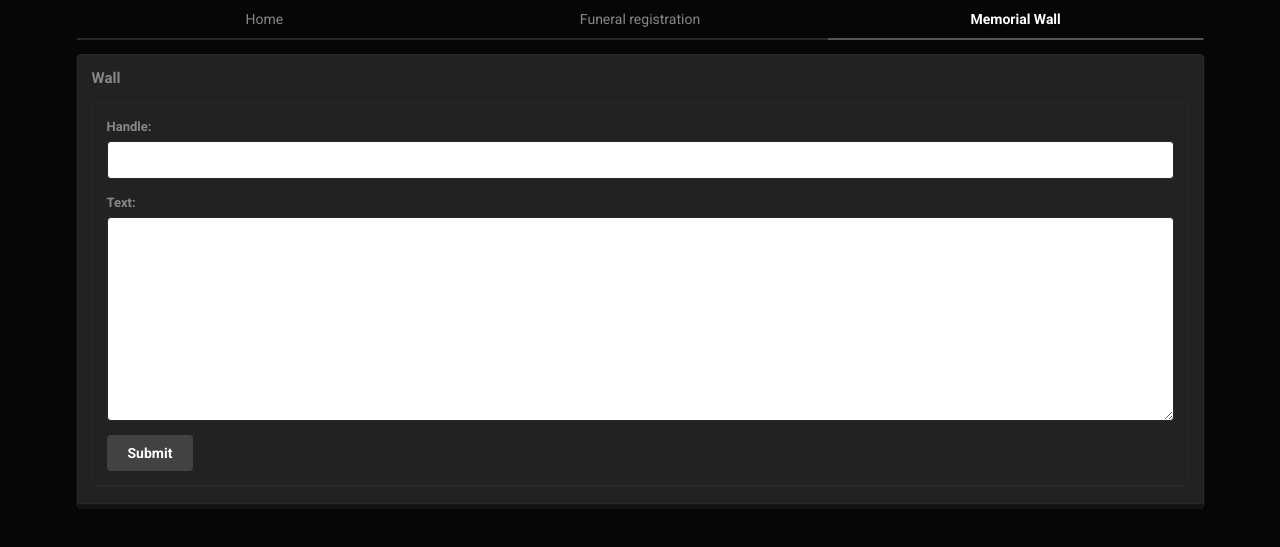
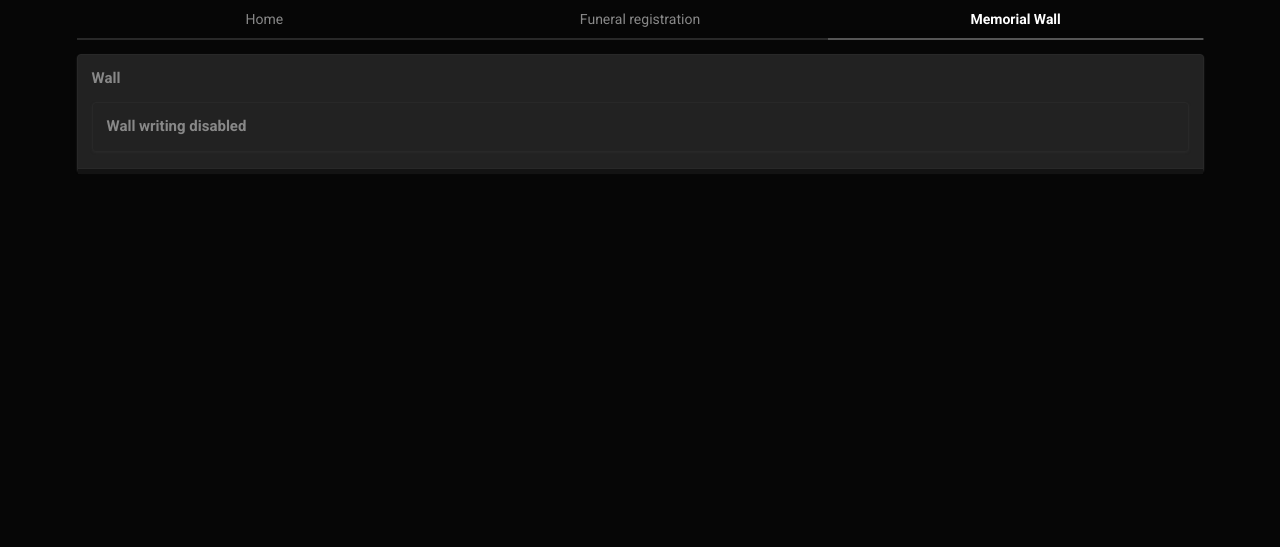
Before and after one commit to T-101/ddt.accession.org, a Django app: page /wall/ in a window 1280 px wide. Shown: the top 547 px of the page. Run offline with Django 3.2, Linux system fonts and the light colour scheme; data that the repository does not hold is empty.

Commit message:
templates to hide/render post forms

```diff
--- a/ddt/templates/ddt/wall.html
+++ b/ddt/templates/ddt/wall.html
@@ -7,7 +7,7 @@
         {% for writing in writings %}
             <div class="ui form segment">
                 <div class="field">
-                    {{ writing.handle }} wrote at {{ writing.created }}
+                    <strong>{{ writing.handle }} </strong> <i>wrote at</i> {{ writing.created }}
                 </div>
                 <div class="field">
                     {{ writing.text }}
@@ -15,7 +15,7 @@
 
             </div>
         {% endfor %}
-
+        {% if settings.wall_open %}
             <div class="ui form segment">
                 <form method="post">{% csrf_token %}
                     <div class="field">
@@ -36,6 +36,13 @@
                     <button type="submit" class="ui submit button">Submit</button>
                 </form>
             </div>
+        {% else %}
+            <div class="ui segment">
+                <div class="field">
+                    <h4>Wall writing disabled</h4>
+                </div>
+            </div>
+        {% endif %}
 
     </div>
 {% endblock %}
```
Also changed, not shown: ddt/templates/ddt/funeral.html (+9 -2 lines). Lines whose indentation alone changed are shown as unchanged.
